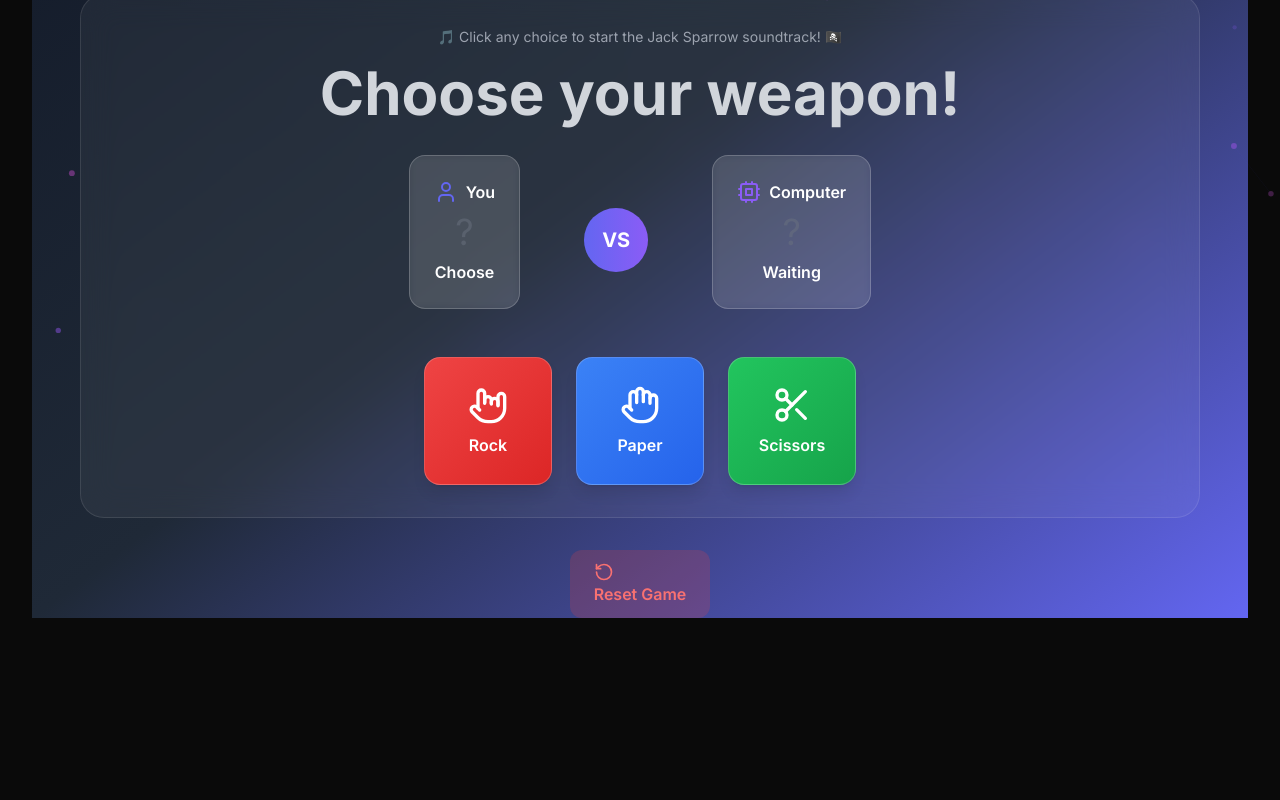
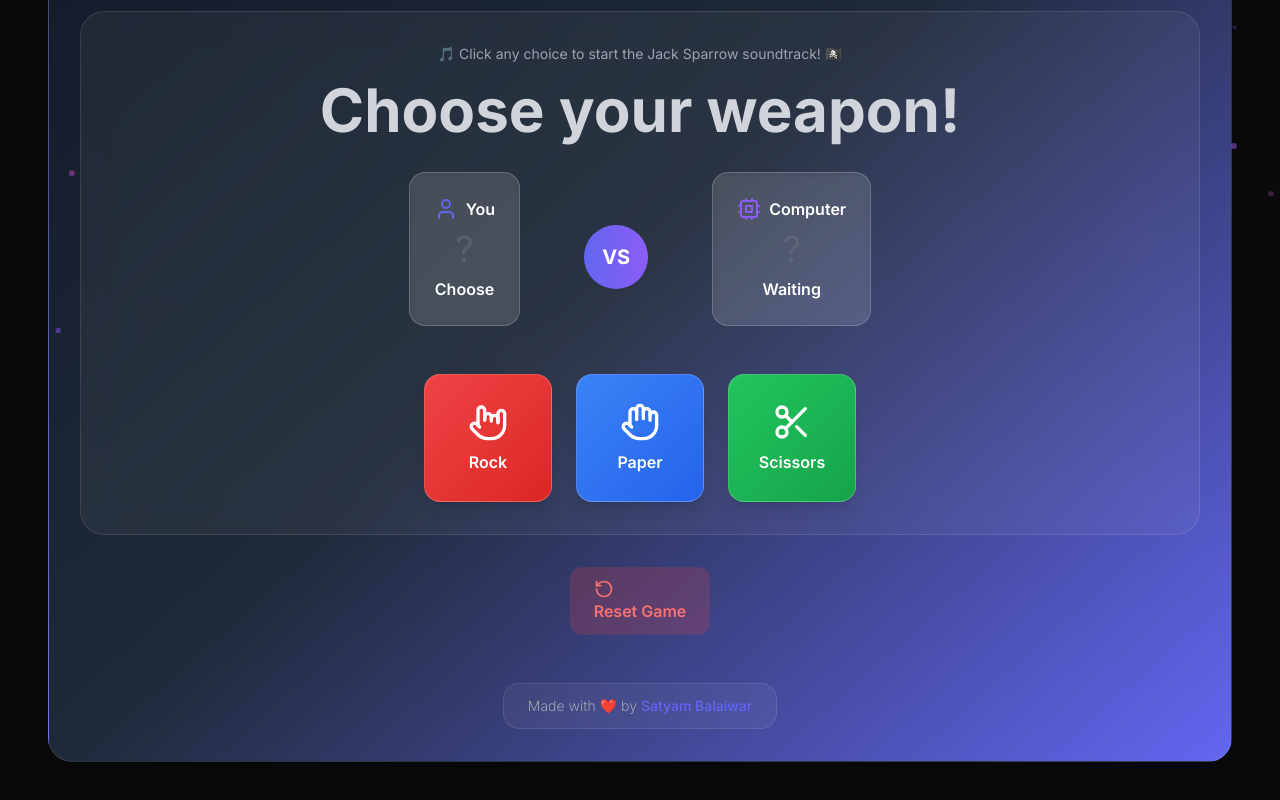
Before and after one commit to satyambalaiwar/RPS-Game-New, a React (Vite) app: page / in a window 1280 px wide. Shown: the part 332-1132 px from the top of the page. Before the commit the page ends 982 px from the top, so only its background shows below. Built offline with nearby package versions, Linux system fonts and the light colour scheme.

Commit message:
adding salutations and rounding the external container box

```diff
--- a/src/App.jsx
+++ b/src/App.jsx
@@ -177,7 +177,7 @@ function App() {
   }
 
   return (
-    <div className="min-h-screen bg-gradient-to-br from-game-darker via-game-dark to-game-primary relative overflow-hidden">
+    <div className="min-h-screen bg-gradient-to-br from-game-darker via-game-dark to-game-primary relative overflow-hidden rounded-3xl m-4 border border-white/10 shadow-2xl">
       <BackgroundParticles />
 
       <motion.header
@@ -269,6 +269,20 @@ function App() {
             <RotateCcw size={20} /> Reset Game
           </button>
         </motion.div>
+
+        {/* Signature */}
+        <motion.footer
+          initial={{ opacity: 0, y: 20 }}
+          animate={{ opacity: 1, y: 0 }}
+          transition={{ delay: 1, duration: 0.8 }}
+          className="text-center mt-12 mb-8"
+        >
+          <div className="inline-block bg-white/5 backdrop-blur-sm rounded-2xl px-6 py-3 border border-white/10">
+            <p className="text-sm text-gray-400 font-light">
+              Made with ❤️ by <span className="text-game-primary font-medium">Satyam Balaiwar</span>
+            </p>
+          </div>
+        </motion.footer>
       </div>
     </div>
   )
```
